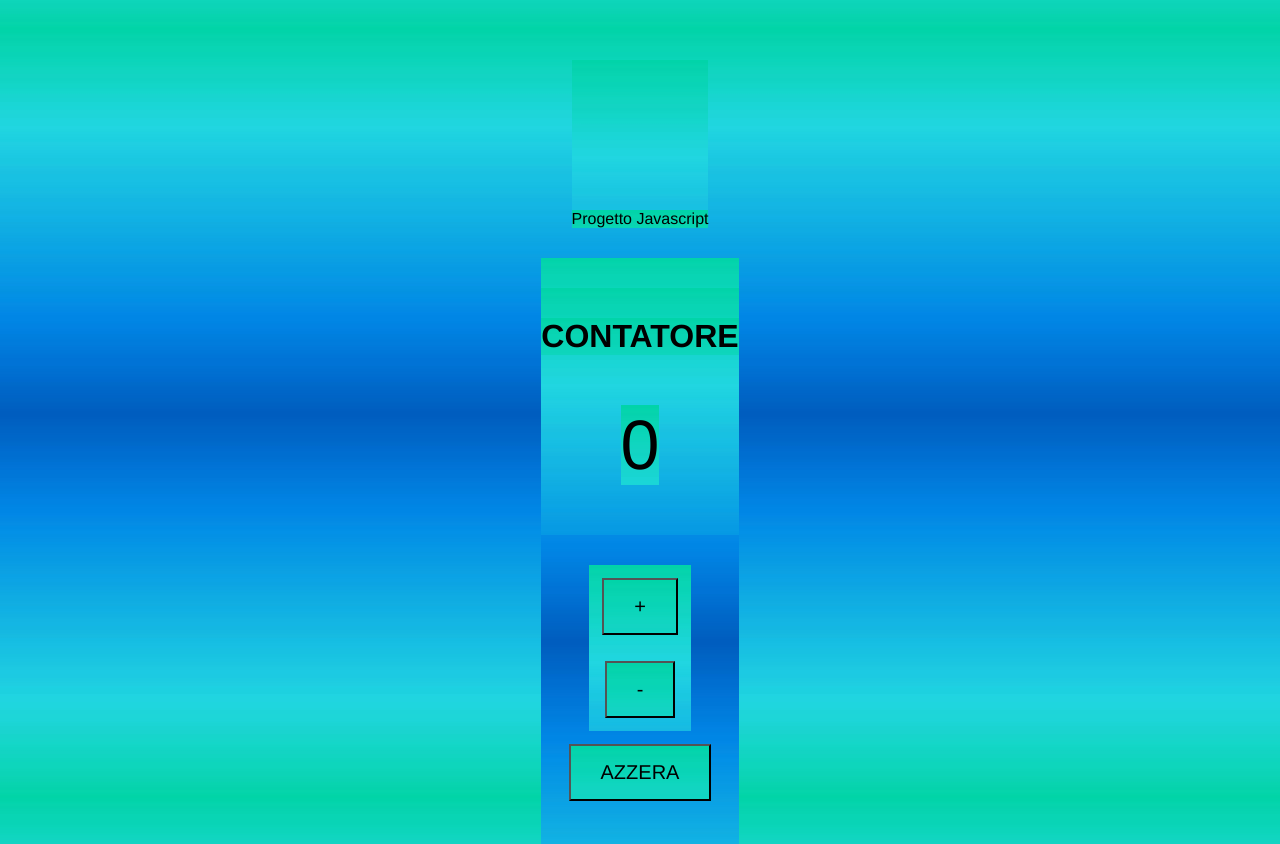
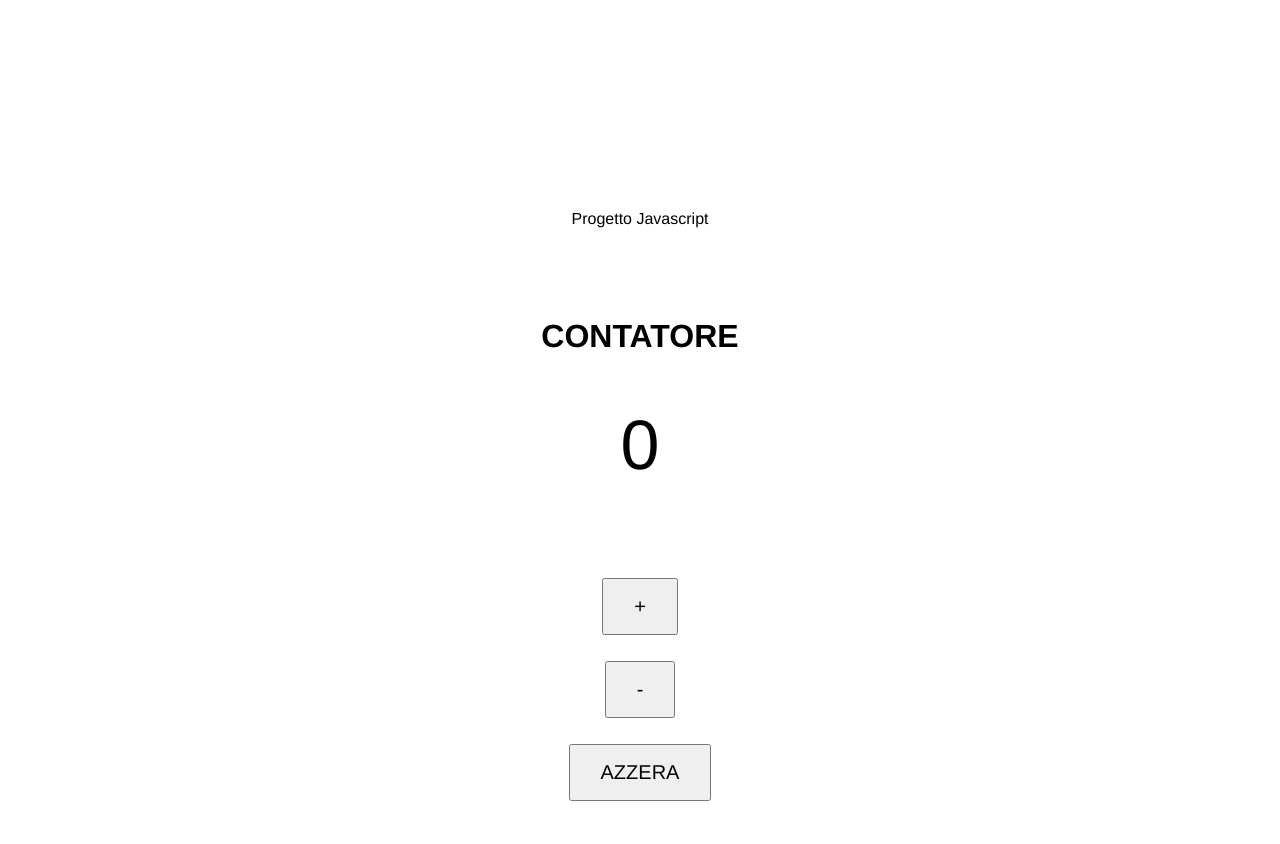
Before and after one commit to luigibuono/Contatore-JS, a plain HTML site: page index.html in a window 1280 px wide. Drawn offline with Linux system fonts and the light colour scheme.

Commit message:
Update style.css

```diff
--- a/assets/css/style.css
+++ b/assets/css/style.css
@@ -9,7 +9,6 @@
   align-items: center;
   flex-direction: column;
   margin-top: 30px;
-  background:url(../img/sfondo5.jpg);
 }
 
 
```
